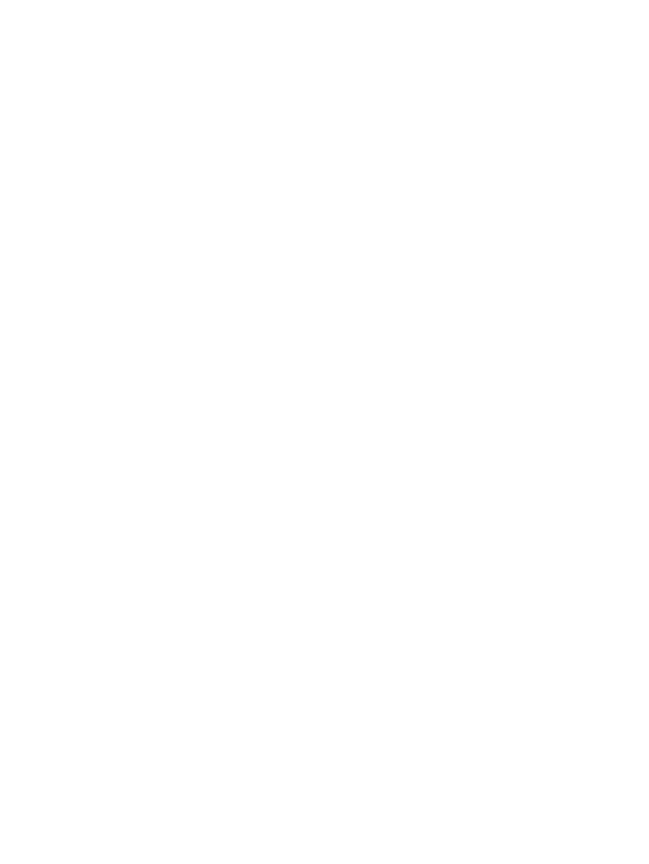
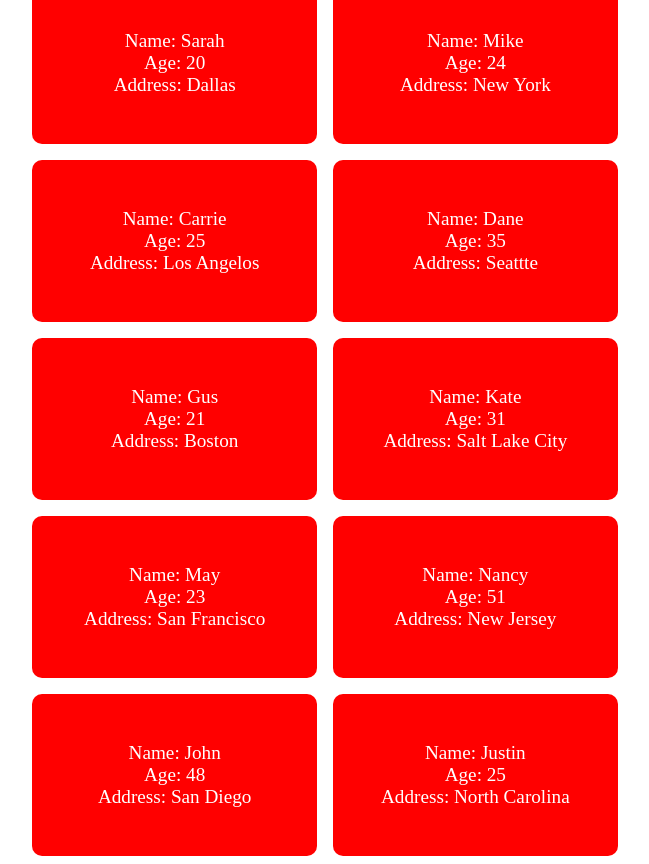
Before and after one commit to philipyap/javascript-array-map-user-info, a plain HTML site: page index.html in a window 1280 px wide. Shown: the whole page, without its empty margins (315-964 px from the left). Before the commit the page ends 800 px from the top, so only its background shows below. Drawn offline with Linux system fonts and the light colour scheme.

Commit message:
[app.js and style.css]add function in app.js and create style.css

```diff
--- a/app.js
+++ b/app.js
@@ -0,0 +1,72 @@
+let data = [
+
+    {
+        name: 'Sarah',
+        age: '20',
+        address: 'Dallas'
+    },
+    {
+        name: 'Mike',
+        age: '24',
+        address: 'New York'
+    },
+    {
+        name: 'Carrie',
+        age: '25' ,
+        address :  'Los Angelos'
+    },
+    {
+        name: 'Dane',
+        age: '35',
+        address: 'Seattte'
+    },
+    {
+        name: 'Gus',
+        age: '21',
+        address: 'Boston'
+    },
+    {
+        name: 'Kate',
+        age: '31',
+        address: 'Salt Lake City'
+    },
+    {
+        name: 'May',
+        age: '23',
+        address: 'San Francisco'
+    },
+    {
+        name: 'Nancy',
+        age: '51',
+        address: 'New Jersey'
+    },
+    {
+        name: 'John',
+        age: '48',
+        address: 'San Diego'
+    },
+    {
+        name: 'Justin',
+        age: '25',
+        address: 'North Carolina'
+    }
+
+]
+
+// query selector
+const dataInfo = document.querySelector('.info')
+
+// create a function to map thru all info
+// then return to name, age, and address
+let details = data.map((item) => {
+    return '<div>'
+    + 'Name: ' + item.name +
+    '<br>'
+    +'Age: ' + item.age +
+    '<br>'
+    +'Address: ' + item.address +
+    '</div>';
+})
+
+// to show the info on page by joining them
+dataInfo.innerHTML = details.join('\n')
--- a/index.html
+++ b/index.html
@@ -3,9 +3,13 @@
 <head>
     <meta charset="UTF-8">
     <meta name="viewport" content="width=device-width, initial-scale=1.0">
+    <link rel="stylesheet" href="style.css">
     <title>Name Card</title>
 </head>
 <body>
+    <h1>Name Card</h1>
     <div class="info"></div>
+
+    <script src="app.js"></script>
 </body>
 </html>
--- a/style.css
+++ b/style.css
@@ -0,0 +1,28 @@
+* {
+    margin: 0px;
+    box-sizing: border-box;
+    padding: 0px;
+}
+
+body {
+    display: flex;
+    flex-direction: column;
+    justify-content: center;
+    align-items: center;
+    height: 100vh;
+}
+
+.info {
+    display: grid;
+    grid-template-columns: 1fr 1fr;
+}
+
+.info div{
+    padding: 3rem;
+    background: red;
+    color: white;
+    margin: 0.5rem;
+    border-radius: 10px;
+    font-size: 1.2rem;
+    text-align: center;
+}
```
Also changed, not shown: 1 other file.
